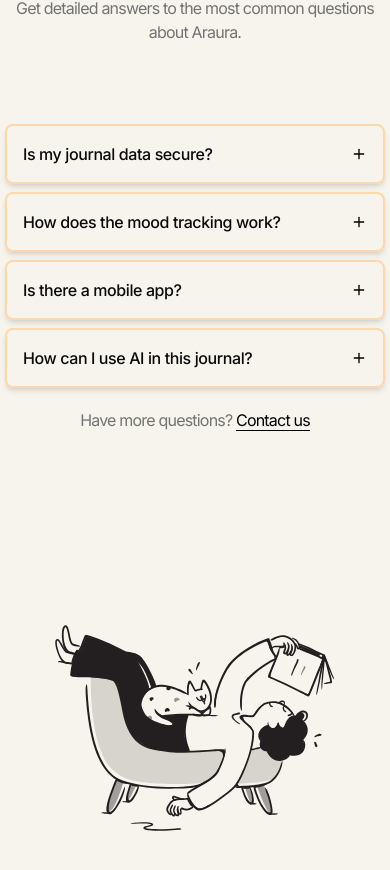
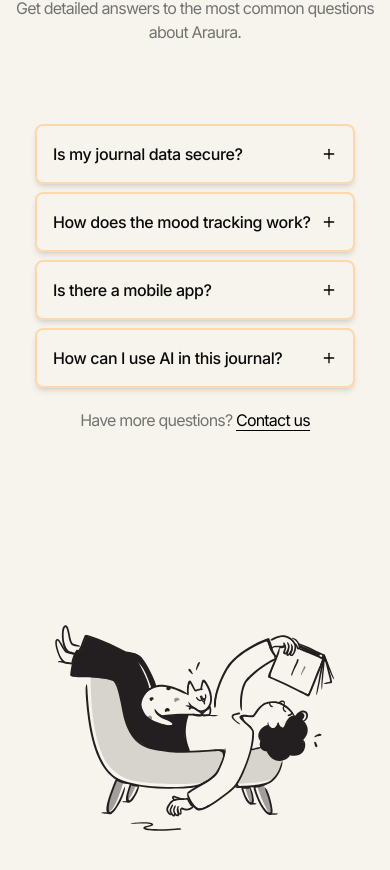
Before and after one commit to Druky1/Araura, a Next.js app: page / in a window 390 px wide. Shown: the part 3117-3987 px from the top of the page. Built offline with nearby package versions, Linux system fonts and the light colour scheme; no server answers.

Commit message:
some more minor tweaks

```diff
--- a/src/app/_components/FAQ.tsx
+++ b/src/app/_components/FAQ.tsx
@@ -39,7 +39,7 @@ function FAQ() {
       <Accordion
         type="single"
         collapsible
-        className="mx-auto md:max-w-3xl mt-16 max-w-[380px] space-y-2"
+        className="mx-auto md:max-w-3xl mt-16 max-w-xs space-y-2"
       >
         <AccordionItem
           value="item-1"
```
